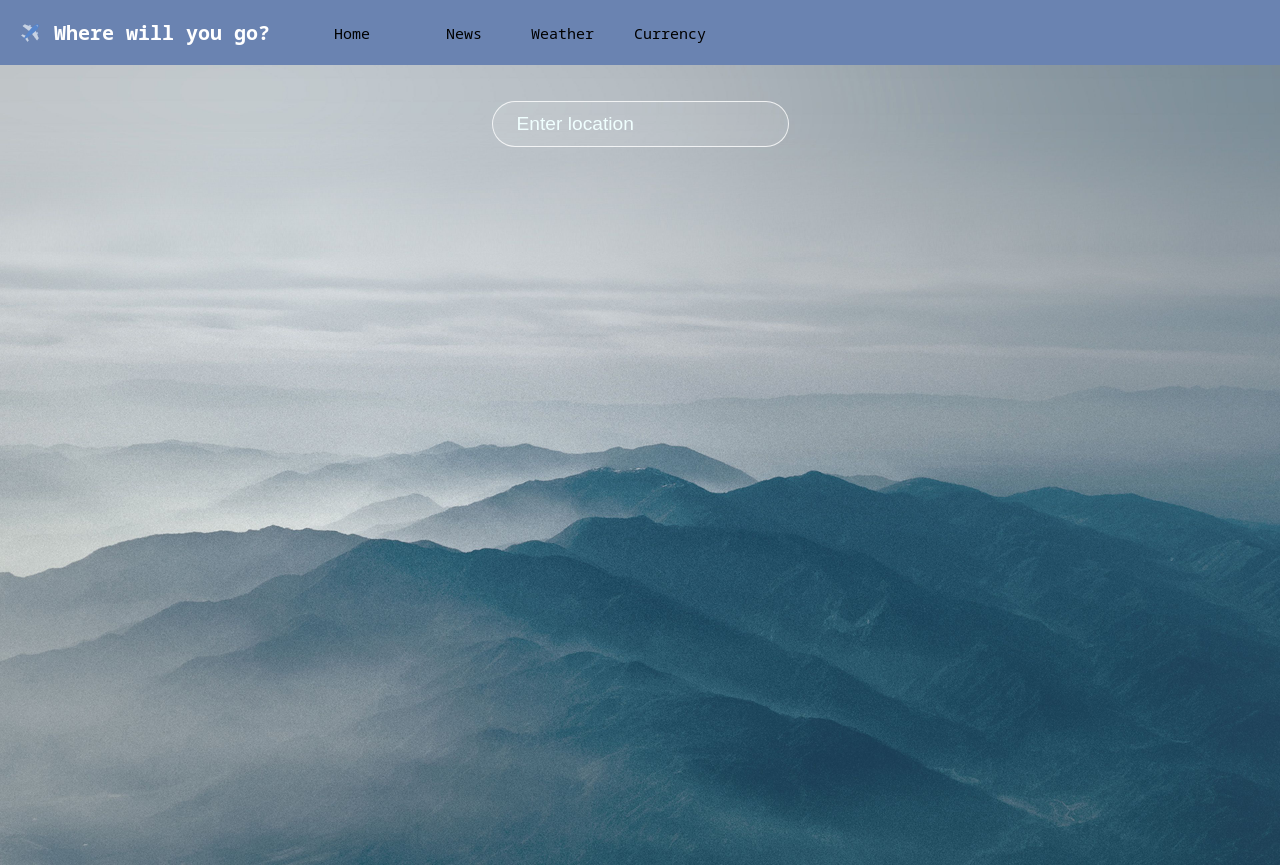
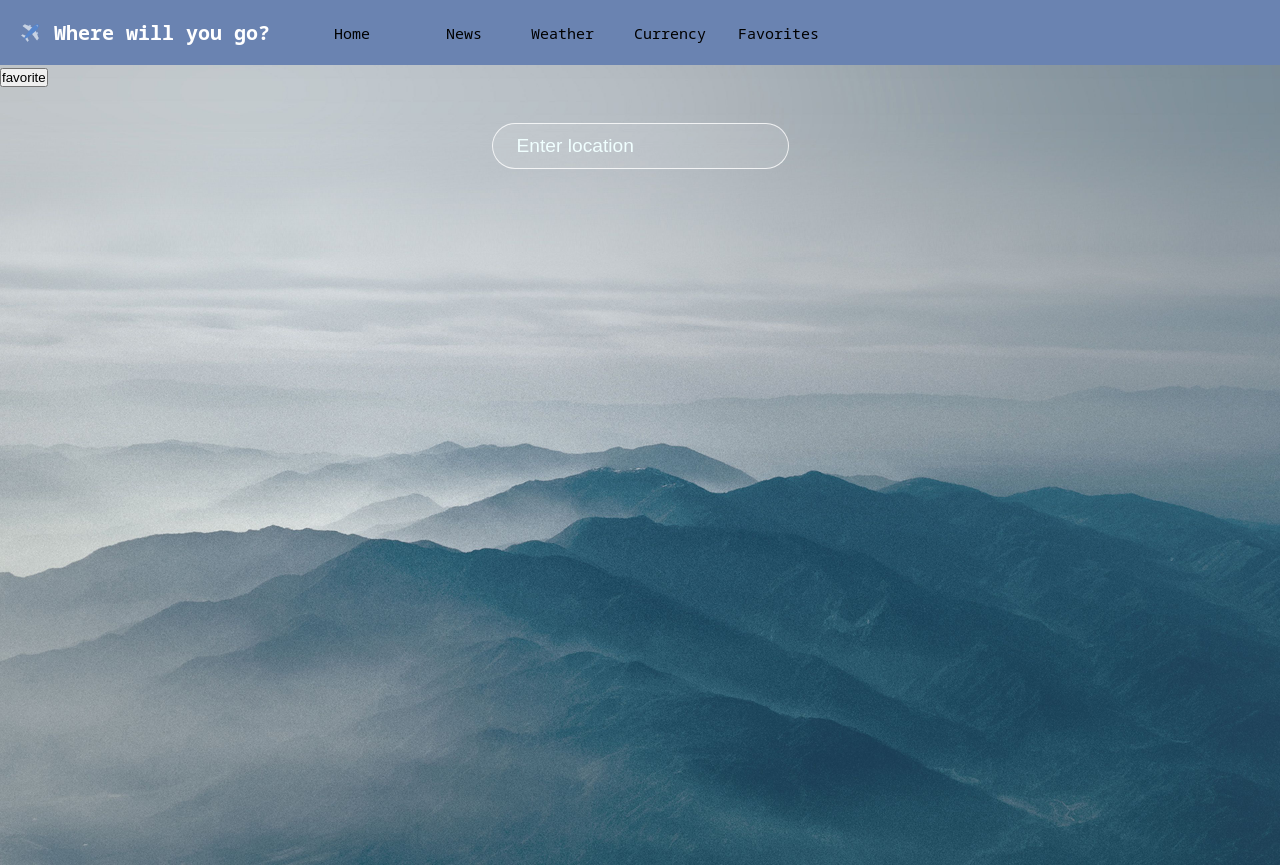
Before and after one commit to jabs142/GoAnywhere, a React (Vite) app: page /weather in a window 1280 px wide. Built offline with nearby package versions, Linux system fonts and the light colour scheme.

Commit message:
Added favorites for weather

```diff
--- a/package.json
+++ b/package.json
@@ -14,6 +14,7 @@
     "@emotion/styled": "^11.10.4",
     "axios": "^0.27.2",
     "framer-motion": "^7.4.0",
+    "lodash": "^4.17.21",
     "luxon": "^3.0.4",
     "react": "^18.2.0",
     "react-dom": "^18.2.0",
--- a/src/App.jsx
+++ b/src/App.jsx
@@ -1,23 +1,33 @@
 import { Navbar } from './components/NavBar';
 import { BrowserRouter, Routes, Route } from "react-router-dom";
-import {HomePage} from "./components/HomePage"
-import {NewsPage} from "./components/NewsPage"
+import { HomePage } from "./components/HomePage"
+import { NewsPage } from "./components/NewsPage"
 import { WeatherPage } from './components/WeatherPage';
 import { CurrencyPage } from './components/CurrencyPage';
+import { FavoritesPage } from './components/FavoritesPage';
+import _ from 'lodash'
+import { useState, useEffect } from 'react'
 
 
 function App() {
+  const [favorites, setFavorites] = useState([])
+  const handleDeleteItem = (countryName) => {
+    setFavorites((prev) => _.xorBy(prev, [{ countryName }], 'countryName'))
+  }
+  const handleFavoriteItem = (item) => {
+    setFavorites(prev => _.uniqBy([...prev, item], 'countryName'))
+  }
 
   return (
     <div>
-
       <BrowserRouter>
-      <Navbar />
+        <Navbar />
         <Routes>
-          <Route path="/" element ={<HomePage />} />
+          <Route path="/" element={<HomePage />} />
           <Route path="/news" element={<NewsPage />} />
-          <Route path="/weather" element={<WeatherPage />} />
+          <Route path="/weather" element={<WeatherPage handleFavoriteItem={handleFavoriteItem} />} />
           <Route path="/currency" element={<CurrencyPage />} />
+          <Route path="/favorites" element={<FavoritesPage items={favorites} handleDeleteItem={handleDeleteItem} />} />
         </Routes>
       </BrowserRouter>
     </div>
--- /dev/null
+++ b/src/components/FavoriteCard.jsx
@@ -0,0 +1,23 @@
+import { Box, Image, Button } from '@chakra-ui/react'
+
+export const FavoriteCard = ({ imageUrl, countryName, temp, tempMin, tempMax, handleDelete }) => {
+
+    return (
+        <Box maxW='sm' borderWidth='1px' borderRadius='lg' overflow='hidden'>
+            <Button onClick={handleDelete}>Delete</Button>
+            <Image src={imageUrl} alt="Country background picture" />
+            <Box p='6'>
+                {countryName}
+            </Box>
+            <Box p='6'>
+                {temp}
+            </Box>
+            <Box p='6'>
+                {tempMin}
+            </Box>
+            <Box p='6'>
+                {tempMax}
+            </Box>
+        </Box>
+    )
+}
--- /dev/null
+++ b/src/components/FavoritesPage.jsx
@@ -0,0 +1,14 @@
+import axios from "axios"
+import { useState } from "react"
+import { FavoriteCard } from "./FavoriteCard";
+import { SimpleGrid } from '@chakra-ui/react'
+
+export const FavoritesPage = ({ items, handleDeleteItem }) => {
+    return (
+        <SimpleGrid columns={[2, null, 3]} spacing='40px'>
+            {items.map(({ countryName, temp, tempMin, tempMax }, index) =>
+                <FavoriteCard key={index} handleDelete={() => handleDeleteItem(countryName)} countryName={countryName} temp={temp} tempMin={tempMin} tempMax={tempMax} />
+            )}
+        </SimpleGrid>
+    )
+}
--- a/src/components/NavBar.jsx
+++ b/src/components/NavBar.jsx
@@ -1,6 +1,6 @@
 import "../style.css"
-import {Link , useNavigate} from "react-router-dom"
-import {HStack} from "@chakra-ui/react"
+import { Link, useNavigate } from "react-router-dom"
+import { HStack } from "@chakra-ui/react"
 
 
 export const Navbar = () => {
@@ -20,12 +20,12 @@ export const Navbar = () => {
         color: 'black',
         display: 'block',
         textDecoration: 'none'
-      };
+    };
 
     return (
         <nav className="nav">
             <HStack spacing={8} h='20px'>
-                <img src="src/assets/planeIcon.png" className="nav--image" onClick={goHome}/>
+                <img src="src/assets/planeIcon.png" className="nav--image" onClick={goHome} />
                 <h2 className="nav--title"> Where will you go? </h2>
                 <Link
                     className="nav--text"
@@ -43,6 +43,10 @@ export const Navbar = () => {
                     className="nav--text"
                     to="/currency"
                     style={linkStyle} > Currency </Link>
+                <Link
+                    className="nav--text"
+                    to="/favorites"
+                    style={linkStyle} > Favorites </Link>
             </HStack>
         </nav>
     )
--- a/src/components/NewsCard.jsx
+++ b/src/components/NewsCard.jsx
@@ -1,9 +1,7 @@
 import {
     Box,
-    Heading,
     LinkBox,
     LinkOverlay,
-    Text
 } from "@chakra-ui/react";
 import { DateTime } from 'luxon'
 
--- a/src/components/NewsPage.jsx
+++ b/src/components/NewsPage.jsx
@@ -9,14 +9,16 @@ import { countries } from "../../countries";
 export const NewsPage = () => {
     const [newsData, setNewsData] = useState([])
     const [country, setCountry] = useState("Singapore")
+    const [newsCategory, setNewsCategory] = useState("Top")
     const API_KEY = 'pub_11086a11d8b1e80e5c7a2e7c8c0dfde15609f'
     const API_URL = `https://newsdata.io/api/1/news`
+    const newsCategories = ["Business", "Entertainment", "Environment", "Food", "Health", "Politics", "Science", "Sports", "Technology", "Top"]
 
     useEffect(() => {
-        fetch(`${API_URL}?apikey=${API_KEY}&country=${countries[country]}`)
+        fetch(`${API_URL}?apikey=${API_KEY}&country=${countries[country]}&category=${newsCategory}`)
             .then(res => res.json())
             .then(data => setNewsData(data.results))
-    }, [country])
+    }, [country, newsCategory])
 
     return (
         <div className="news-page">
@@ -24,6 +26,11 @@ export const NewsPage = () => {
                 <select value={country} onChange={(event) => setCountry(event.target.value)}>
                     {Object.keys(countries).map(country => (
                         <option key={country} value={country}>{country}</option>
+                    ))}
+                </select>
+                <select value={newsCategory} onChange={(event) => setNewsCategory(event.target.value)}>
+                    {newsCategories.map(category => (
+                        <option key={category} value={category}>{category}</option>
                     ))}
                 </select>
             </div>
--- a/src/components/WeatherPage.jsx
+++ b/src/components/WeatherPage.jsx
@@ -2,7 +2,7 @@ import axios from "axios"
 import { useState } from "react"
 
 
-export const WeatherPage = () => {
+export const WeatherPage = ({ handleFavoriteItem }) => {
 
     const [data, setData] = useState({})
     const [backgroundData, setBackgroundData] = useState({})
@@ -18,20 +18,27 @@ export const WeatherPage = () => {
                 console.log(response.data)
                 axios.get(backgroundUrl).then((response) => {
                     setBackgroundData(response.data.results[0].urls.full)
-                    console.log(location)
-                    console.log(backgroundUrl)
-                    console.log("BG data:", response)
-
                 })
             })
             setLocation('');
         }
     }
 
+    const favoriteItem = () => {
+        if (data.city) {
+            handleFavoriteItem({
+                countryName: data.city.name,
+                temp: data.list[0].main.temp.toFixed(),
+                tempMin: data.list[0].main.temp_min.toFixed(),
+                tempMax: data.list[0].main.temp_max.toFixed(),
+            })
+        }
+    }
 
     return (
         <div className="app"
             style={{ backgroundImage: `url(${backgroundData})` }}>
+            <button onClick={favoriteItem}>favorite</button>
             <div className="search">
                 <input
                     type="text"
@@ -55,7 +62,6 @@ export const WeatherPage = () => {
                         {data.weather ? <p> {data.list[0].weather[0].description}</p> : null}
                     </div>
                 </div>
-            </div>
 
                 <div className="bottom">
                     <div className="feels">
@@ -71,8 +77,7 @@ export const WeatherPage = () => {
                         <p>Wind speed</p>
                     </div>
                 </div>
-
             </div>
-
+        </div>
     )
 }
--- a/src/style.css
+++ b/src/style.css
@@ -73,7 +73,7 @@ h1 {
 
 .btn1{
     position: absolute;
-    top: 75%;
+    top: 60%;
     left: 35%;
     transform: translate(-50%, -50%);
     -ms-transform: translate(-50%, -50%);
@@ -96,7 +96,7 @@ h1 {
 
 .btn2{
     position: absolute;
-    top: 75%;
+    top: 60%;
     left: 48%;
     opacity: 0.7;
     transform: translate(-50%, -50%);
@@ -121,7 +121,7 @@ h1 {
 
 .btn3{
     position: absolute;
-    top: 75%;
+    top: 60%;
     left: 62%;
     opacity: 0.7;
     transform: translate(-50%, -50%);
```
Also changed, not shown: 1 other file (tests, documents, lock files or other folders). Lines whose indentation alone changed are shown as unchanged.
